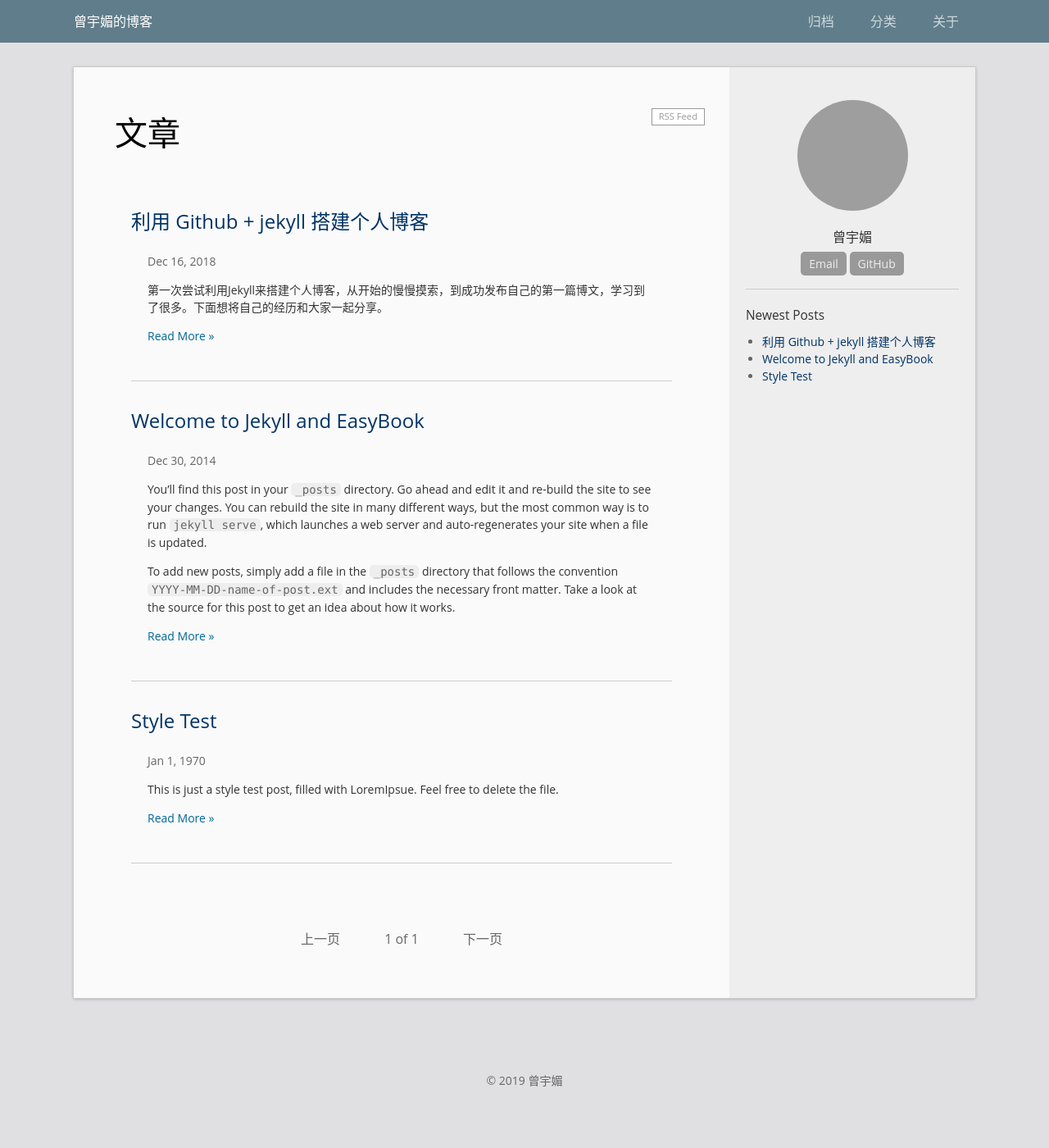
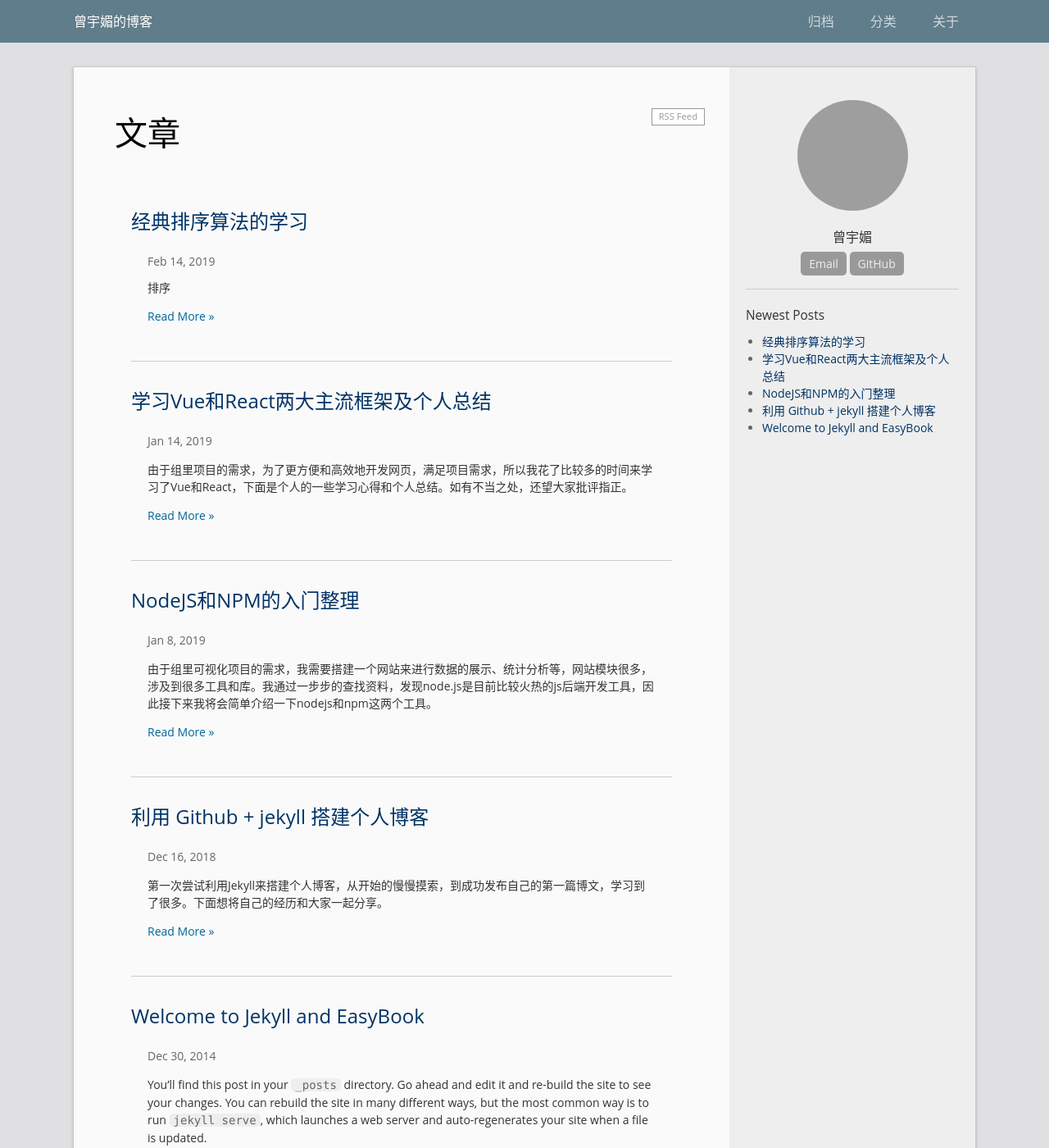
Before and after one commit to zengyumei/zengyumei.github.io, a Jekyll site: the page built from index.html, in a window 1280 px wide and 1400 px high. Shown: the whole window at 82% size. Built offline with Jekyll 4.4.1, drawn with Linux system fonts in a browser that asks for light colours; the list of posts is cut into pages by our own code; some of the changed lines change nothing that is shown; some of the changed text lies outside the part shown; grey boxes are pictures that could not be loaded.

Commit message:
新增了两篇博文

````diff
--- a/_includes/footer.html
+++ b/_includes/footer.html
@@ -1,6 +1,8 @@
 <footer class="footer">
 <div class="wrapper">
 &copy; {{ site.time | date: '%Y' }} {{ site.author }}
+<p>Powered by <a title="Jekyll is a simple, blog-aware, static site generator." href="http://jekyllrb.com/">Jekyll</a> & <a
+        title="EasyBook." href="https://github.com/laobubu/jekyll-theme-EasyBook">EasyBook</a>.</p>
 </div>
 </footer>
 
--- /dev/null
+++ b/_posts/2019-1-14-Compare Vue and React.md
@@ -0,0 +1,131 @@
+---
+layout: post
+title:  学习Vue和React两大主流框架及个人总结
+summary: "学习Vue和React两大主流框架"
+date:   2019-1-14 10:45:13 +0700
+categories: 框架和工具
+tags: '框架和工具'
+author: 曾宇媚
+comment: true
+---
+
+由于组里项目的需求，为了更方便和高效地开发网页，满足项目需求，所以我花了比较多的时间来学习了Vue和React，下面是个人的一些学习心得和个人总结。如有不当之处，还望大家批评指正。
+
+## Vue
+
+>Vue是一套用于构建用户界面的渐进式JavaScript框架。
+
+那什么是渐进式框架呢？</br>
+渐进式框架是指没有强主张，对框架的使用没有强约束关系，可以将 Vue 当做 Jquey 只使用它的页面模板，也可以只使用其数据绑定和组件式开发特性，完全不关注 vuex,vue-router 这样的周边工具，也可以使用 vue 全家桶搭建复杂的单页应用，这种模式便是渐进式开发框架。
+与其它大型框架不同，Vue 被设计为可以自底向上逐层应用。Vue 的核心库只关注视图层，不仅易于上手，还便于与第三方库或既有项目整合。另一方面，当与现代化的工具链以及各种支持类库结合使用时，Vue 也完全能够为复杂的单页应用提供驱动。
+
+相对来说，Vue 更适合零基础入门。因为只要我们通过 script 标签引入任一版本的 Vue.js 源码文件，即可以使用 Vue。Vue最主要的特性是**数据双向绑定**机制及**组件式开发**模式。
+
+### 双向绑定
+双向绑定是指视图变化的时候能够响应到数据属性的更新，而数据属性的更新也能够快速响应到视图的变化。
+
+通过类似下面的操作去实现 MVVM 的双向绑定。
+
+```
+// html文件
+<div id="app">
+
+</div>
+
+// js文件
+var app = new Vue({
+  el: '#app',
+  data: {
+    message: 'Hello World!'
+  }
+})
+```
+以上这段代码已经实现了数据 message 与 DOM的绑定，所有元素都是响应式的，即若 message 改变，那么相应 DOM 中的内容也会随之更新。
+
+数据双向绑定的实现主要依赖于三个功能模块：
+* 观察者Observer: 观察监听数据的变化
+* 订阅者Watcher: 将创建的实例中的data添加维护为订阅者列表，当数值更新变化的时候，通知指令解析器
+* 指令解析器Compiler: 解析DOM中的指令模板，绑定指令监听事件
+
+
+* 数据变化 -----> 视图变化
+    * 当数据变化的时候，会触发观察者的set方法，从而触发发生变化的数据属性对应的Watcher，
+    * Watcher会触发指令解析器，将视图中某一节点node.value替换为新的值
+* 视图变化 -----> 数据变化
+    * 当在输入框输入文字的时候，触发input的监听事件
+    * 将input的node的值赋给绑定订阅者列表中绑定的键值，从而更新数据
+
+### 组件式开发
+>组件系统是 Vue 的另一个重要概念，因为它是一种抽象，允许我们使用小型、独立和通常可复用的组件构建大型应用。几乎任意类型的应用界面都可以抽象为一个组件树。
+
+**那么Vue提供的组件封装和我们自己用原生JS封装组件之间有什么样的优势呢？**
+
+Vue的组件封装：<br/>
+
+
+JS原生组件封装：<br/>
+
+
+二者相比之下，Vue组件的优势就很明显了：<br/>
+* **可读性：**我们可以看到原生语言封装的组件，页面模板的定义、DOM交互、数据请求都混杂在一起，可读性较差，而Vue的组件封装中页面模板、交互逻辑、CSS样式和我们单独写页面是很类似的，可读性较强;<br/>
+* **可扩展性：**Vue的组件能够轻松的在页面模板或者交互逻辑中扩展新的功能，而原生语言封装的组件在扩展过程中则需要考虑会不会牵动其他的组件逻辑，以及对已有逻辑的更改，可扩展性较差；<br/>
+* **可维护性：**Vue注册一个组件之后，组件的更新和渲染都是独立的，因此当我们对其中一个组件进行更改的时候，其他组件不会受到影响
+
+## React
+
+> React是一个采用声明式，高效而且灵活的用来构建用户界面的框架。
+
+React 的目的是让开发者可以快速的构建 JavaScript 大型网络应用，作为一个 JavaScript 库，他的优点之一是允许你在编程的同时也可以思考你的应用架构。React 具有如下几个特点：
+
+**1. JSX**
+React 不是一个渐进式的框架，这意味着开发者在上手之前需要了解它的几个关键概念，其中最具特色的一个方面就是 JSX， JavaScript 的一种语法扩展。用简单的话来说，它允许我们用类 HTML 的语法来声明 React 中的元素，并在实际执行前能够通过 JSX 转换工具转换成纯 JavaScript 代码。比如下面这个语句用 JSX 语法声明了一个标题元素：
+```
+const element = <h1>Hello World!</h1>;
+```
+在 React 中使用 JSX 来描述用户界面。JSX 看起来可能比较像是模版语言，但事实上它完全是在 JavaScript 内部实现的，所以我们可以任意地在JSX中使用 JavaScript 表达式，但是需要注意的是要用大括号将 JSX 中的表达式包裹起来，例如下面的图片标签中使用到的变量：
+```
+const element = (
+  <h1>
+    Hello, {formatName(user)}!
+  </h1>
+);
+```
+**2. 组件 & Props**
+组件可以将UI切分成一些独立的、可复用的部件，这样你就只需专注于构建每一个单独的部件。
+
+组件从概念上看就像是函数，它可以接收任意的输入值（称之为“props”），并返回一个需要在页面上展示的React元素。
+```
+// 函数定义
+function Welcome(props) {
+  return <h1>Hello, {props.name}</h1>;
+}
+```
+该函数是一个有效的React组件，它接收一个单一的“props”对象并返回了一个React元素。我们之所以称这种类型的组件为函数定义组件，是因为从字面上来看，它就是一个JavaScript函数。
+```
+// 类定义组件
+class Welcome extends React.Component {
+  render() {
+    return <h1>Hello, {this.props.name}</h1>;
+  }
+}
+```
+上面两个组件在React中是相同的。
+
+1. 声明式
+React可以非常轻松地创建用户交互界面。为你应用的每一个状态设计简洁的视图，在数据改变时 React 也可以高效地更新渲染界面。
+以声明式编写UI，可以让你的代码更加可靠，且方便调试。
+
+2. 组件化
+创建好拥有各自状态的组件，再由组件构成更加复杂的界面。
+无需再用模版代码，通过使用JavaScript编写的组件你可以更好地传递数据，将应用状态和DOM拆分开来。
+
+## 个人总结
+相比之下，只要我们了解 JavaScript 的基本语法，上面的代码我们都可以轻易看懂，而不像 React 的语法那样在具体实现前我们需要提前去了解到其中涉及的一些关键概念。
+
+## 参考资料
+Vue官方介绍：[https://vuejs.org/](https://vuejs.org/)
+React官方介绍：[https://react.docschina.org/](https://react.docschina.org/)
+
+[jekyll-docs]: http://jekyllrb.com/docs/home
+[jekyll-gh]:   https://github.com/jekyll/jekyll
+[jekyll-talk]: https://talk.jekyllrb.com/
--- /dev/null
+++ b/_posts/2019-1-8-NodeJS+NPM introduction.md
@@ -0,0 +1,149 @@
+---
+layout: post
+title:  NodeJS和NPM的入门整理
+summary: "介绍NodeJS和NPM"
+date:   2019-1-8 14:25:23 +0700
+categories: 框架和工具
+tags: '框架和工具'
+author: 曾宇媚
+comment: true
+---
+
+由于组里可视化项目的需求，我需要搭建一个网站来进行数据的展示、统计分析等，网站模块很多，涉及到很多工具和库。我通过一步步的查找资料，发现node.js是目前比较火热的js后端开发工具，因此接下来我将会简单介绍一下nodejs和npm这两个工具。
+
+
+### NodeJS
+
+Node.js是目前比较火热的技术，简单的说它是运行在服务端的JavaScript，是一个基于Chrome V8 引擎的JavaScript运行时搭建的一个平台。
+
+
+
+#### Node.js安装
+由于Node.js平台是在后端运行JavaScript代码，所以，必须首先在本机安装Node环境。
+
+从[Node.js官网](https://nodejs.org/en/)下载对应平台的安装程序。
+安装完成后，在Windows环境下，打开命令提示符，然后输入**node -v**
+可以看到当前安装的node.js的版本信息。
+
+```
+C:\>node -v
+v10.15.0
+```
+
+在命令提示符输入**node**，此刻你将进入Node.js的交互环境。在交互环境下，你可以输入任意JavaScript语句，并能够直接运行。
+
+#### Node.js的优势
+- 在Node上运行的JavaScript相比其他后端开发语言有何优势？
+- 最大的优势是借助JavaScript天生的事件驱动机制加V8高性能引擎，使编写高性能Web服务轻而易举。
+- 非常快的内置谷歌Chrome的V8 JavaScript引擎，Node.js库代码执行是非常快的。
+- 单线程但高度可扩展 - Node.js使用具有循环事件单线程模型。事件机制有助于服务器在一个非阻塞的方式响应并使得服务器高度可扩展，而不是创建线程限制来处理请求的传统服务器。Node.js使用单线程的程序，但可以提供比传统的服务器(比如Apache HTTP服务器)的请求服务数量要大得多。
+- 没有缓冲 - Node.js的应用从来不使用缓冲任何数据。这些应用只是输出数据在块中。
+
+### NPM
+
+在正式开始Node.js学习之前，我们先认识一下npm。
+
+npm是什么？npm其实是Node.js的包管理工具（package manager）。
+**这个包管理工具有什么作用呢？ **
+
+- 当我们在Node.js上开发时，会用到很多别人写的JavaScript代码。如果我们要使用别人写的某个包，每次都根据名称搜索一下官方网站，下载代码，解压，再使用，非常繁琐。于是一个集中管理的工具应运而生：大家都把自己开发的模块打包后放到npm官网上，如果要使用，直接通过npm安装就可以直接用，不用管代码存在哪，应该从哪下载。
+- 更重要的是，如果我们要使用模块A，而模块A又依赖于模块B，模块B又依赖于模块X和模块Y，npm可以根据依赖关系，把所有依赖的包都下载下来并管理起来。否则，靠我们自己手动管理，肯定既麻烦又容易出错。
+#### npm安装
+
+其实npm已经在Node.js安装的时候顺带装好了。我们在命令提示符或者终端输入 **npm -v**，会输出npm的版本信息。
+```
+C:\>npm -v
+6.4.1
+```
+
+### 创建Node程序
+
+在未安装Node.js之前，我编写的JavaScript代码都是在浏览器中运行的，而当安装了Node环境之后，以后所编写的JavaScript代码就是在Node环境中执行了。
+
+使用文本编辑器来开发Node程序，最大的缺点是效率太低，运行Node程序还需要在命令行单独敲命令。如果还需要调试程序，就更加麻烦了。
+
+所以我们需要一个IDE集成开发环境，让我们能在一个环境里编码、运行、调试，这样就可以大大提升开发效率。
+
+网上很多大牛们推荐了Visual Studio Code。由微软出品，但它不是那个大块头的Visual Studio，它是一个精简版的迷你Visual Studio，并且，Visual Studio Code可以跨平台，在Windows、Mac和Linux中都通用。
+
+在VS Code中，我们可以非常方便地运行JavaScript文件。
+
+VS Code以文件夹作为工程目录（Workspace Dir），所有的JavaScript文件都存放在该目录下。此外，VS Code在工程目录下还需要一个.vscode的配置目录，里面存放里VS Code需要的配置文件。
+
+假设我们在C:\Work\目录下创建了一个hello目录作为工程目录，并编写了一个hello.js文件，则该工程目录的结构如下：
+
+```
+hello/ <-- workspace dir
+|
++- hello.js <-- JavaScript file
+|
++- .vscode/  <-- VS Code config
+   |
+   +- launch.json <-- VS Code config file for JavaScript
+```
+
+在我们创建 Node.js 第一个 "Hello, World!" 应用前，让我们先了解下 Node.js 应用是由哪几部分组成的：
+
+**1. 引入 required 模块**：我们可以使用 require 指令来载入 Node.js 模块，并将实例化的 HTTP 赋值给变量 http。
+```
+var http = require('http');
+```
+
+**2. 创建服务器**：服务器可以监听客户端的请求，类似于 Apache 、Nginx 等 HTTP 服务器。
+使用 http.createServer() 方法创建服务器，并使用 listen 方法绑定 8888 端口。 函数通过 request, response 参数来接收和响应数据。
+
+```
+
+//导入http模块
+var http = require('http');
+
+// 创建http server，并传入回调函数
+var server = http.createServer(function (request, response) {
+
+// 回调函数接收request和response对象,获得HTTP请求的method和url
+console.log(request.method + ': ' + request.url);
+
+// 将HTTP响应200写入response, 同时设置Content-Type: text/html
+response.writeHead(200, {'Content-Type': 'text/html'});
+
+// 将HTTP响应的HTML内容写入response
+response.end('<h1>Hello world!</h1>');
+});
+
+// 让服务器监听8080端口
+server.listen(8080);
+
+//终端打印
+console.log('Server is running at http://127.0.0.1:8080/');
+
+```
+
+**3. 接收请求与响应请求**：服务器很容易创建，客户端可以使用浏览器或终端发送 HTTP 请求，服务器接收请求后返回响应数据。
+
+以上代码我们完成了一个可以工作的 HTTP 服务器。
+使用 node 命令执行以上的代码：
+
+```
+node server.js
+Server running at http://127.0.0.1:8080/
+```
+
+接下来，打开浏览器访问 http://127.0.0.1:8080/，既可以获得对应的网页，得到你所展示的内容。
+
+#### 模块
+
+计算机程序的开发过程中，随着程序代码越写越多，在一个文件里代码就会越来越长，越来越不容易维护。
+
+为了编写可维护的代码，我们把很多函数分组，分别放到不同的文件里，这样，每个文件包含的代码就相对较少，很多编程语言都采用这种组织代码的方式。在Node环境中，一个.js文件就称之为一个模块（module）。
+
+使用模块有什么好处？
+
+- 最大的好处是大大提高了代码的可维护性。其次，编写代码不必从零开始。当一个模块编写完毕，就可以被其他地方引用。我们在编写程序的时候，也经常引用其他模块，包括Node内置的模块和来自第三方的模块。
+- 使用模块还可以避免函数名和变量名冲突。相同名字的函数和变量完全可以分别存在不同的模块中，因此，我们自己在编写模块时，不必考虑名字会与其他模块冲突。
+
+如上面hello world程序中，就引入了http模块，使得它能够在浏览器中运行http服务。
+
+
+[jekyll-docs]: http://jekyllrb.com/docs/home
+[jekyll-gh]:   https://github.com/jekyll/jekyll
+[jekyll-talk]: https://talk.jekyllrb.com/
--- /dev/null
+++ b/_posts/2019-2-14-Sort-algorithm.md
@@ -0,0 +1,262 @@
+---
+layout: post
+title:  经典排序算法的学习
+summary: "经典排序算法的学习"
+date:   2019-2-14 20:15:18 +0700
+categories: 算法
+tags: '算法'
+author: 曾宇媚
+comment: true
+---
+
+## 排序
+最近再次重温了以下六种经典的排序算法，并整理出来和大家一起分享。算法都是基于javascript。
+
+
+### 一、插入排序
+
+> 原理：通过构建有序序列，对于未排序数据，在已排序序列中从后向前扫描，找到相应位置并插入。
+
+1. 步骤：
+* 从第一个元素开始，该元素可以认为已经被排序；
+* 取出下一个元素，在已经排序的元素序列中从后向前扫描；
+* 如果该元素（已排序）大于新元素，将该元素移到下一位置；
+* 重复步骤3，直到找到已排序的元素小于或者等于新元素的位置，并将新元素插入到该位置；
+* 重复上面的操作，直到排序完成。
+
+2. 实现
+
+```
+function insertionSort(arr) {
+    var len = arr.length;
+    var preIndex, current;
+    for (var i=1; i<len; i++) {
+        preIndex = i - 1;
+        current = arr[i];
+        while (preIndex >= 0 && arr[preIndex] > current) {
+            arr[preIndex + 1] = arr[preIndex];
+            preIndex--;
+        }
+        arr[preIndex + 1] = current;
+    }
+    return arr;
+
+```
+
+
+### 二、选择排序
+
+> 原理：首先在待排序列中找到最小/大的元素，并存放到已排序序列的起始位置，然后，再从剩余未排序元素中继续寻找最小/大的元素，然后放到已排序序列的末尾。
+
+1. 步骤：
+* 在待排序列中找到最小/大的元素，并存放到已排序序列的起始位置；
+* 再从剩余未排序元素中继续寻找最小/大的元素，然后放到已排序序列的末尾；
+* 重复上面的操作，直到排序完成。
+
+2. 实现
+
+```
+function selectionSort(arr) {
+    var len = arr.length;
+    var minIndex, temp;
+    for (var i=0; i<len-1; i++) {
+        minIndex = i;
+        for (var j=i+1; j<len; j++) {
+            if (arr[j] < arr[minIndex]) {     // 寻找最小值
+                minIndex = j;                 // 保存最小值的索引
+            }
+        }
+        temp = arr[i];
+        arr[i] = arr[minIndex];
+        arr[minIndex] = temp;
+    }
+    return arr;
+}
+```
+
+
+### 三、冒泡排序
+
+> 原理：冒泡排序的原理很简单，它重复地走过要排序的数列，一次比较相邻的两个元素，如果它们的顺序错误就把它们交换过来。
+
+1. 步骤：
+* 从待排序列第一位开始比较相邻的两个元素，如果前面的比后面的大，就进行交换；
+* 对相邻的每一对元素作同样的工作，一直到结尾的最后一对，这时最后一个元素就是整个待排序列的最大值；
+* 重复上面的操作，直到排序完成。
+
+2. 实现
+
+```
+function bubbleSort(arr) {
+    var len = arr.length;
+    for (var i=0; i<len-1; i++) {
+        for (var j = 0; j<len-1; j++) {
+            if (arr[j] > arr[j+1]) {   // 相邻两元素比较
+                var temp = arr[j+1];   // 前者比后者大，交换顺序
+                arr[j+1] = arr[j];
+                arr[j] = temp;
+            }
+        }
+    }
+    return arr;
+}
+```
+
+
+### 四、快速排序
+
+> 原理：通过一趟排序将待排记录分隔成独立的两部分，其中一部分记录的关键字均比另一部分的关键字小，则可分别对这两部分记录继续进行排序，以达到整个序列有序。
+
+1. 步骤：
+* 从待排序列中挑出一个元素作为基准数；
+* 分区：重新排序数列，所有比基准值小的元素放在基准左边，所有比基准值大的元素放在基准的右边；
+* 再对左右区间重复第二步，直到各区间只有一个数。
+
+2. 实现
+
+```
+function quickSort(arr){
+	var len = arr.length;
+    if (len <= 1) {
+        return arr;
+    }
+    var left = [], right=[];
+    var index = Math.floor(len/2);
+    var num = arr.splice(index,1);
+    for (var i=0; i<len; i++) {
+        if (arr[i]<num) {
+            left.push(arr[i]);
+        }else{
+            right.push(arr[i]);
+        }
+    }
+    return quickSort(left).concat(num,quickSort(right))
+}
+```
+
+
+### 五、归并排序
+
+> 原理：将已有序的子序列合并，得到完全有序的序列；即先使每个子序列有序，再使子序列段间有序。
+
+1. 步骤：
+* 把长度为n的输入序列分成两个长度为n/2的子序列；
+* 对这两个子序列分别采用归并排序；
+* 将两个排序好的子序列合并成一个最终的排序序列。
+
+2. 实现
+
+```
+function mergeSort(arr) {  // 采用自上而下的递归方法
+    var len = arr.length;
+    if (len < 2) {
+        return arr;
+    }
+    var middle = Math.floor(len/2),
+        left = arr.slice(0, middle),
+        right = arr.slice(middle);
+    return merge(mergeSort(left), mergeSort(right));
+}
+
+function merge(left, right) {
+    var result = [];
+
+    while (left.length>0 && right.length>0) {
+        if (left[0] <= right[0]) {
+            result.push(left.shift());
+        } else {
+            result.push(right.shift());
+        }
+    }
+
+    while (left.length)
+        result.push(left.shift());
+
+    while (right.length)
+        result.push(right.shift());
+
+    return result;
+}
+```
+
+
+### 六、堆排序
+
+> 原理：采用二叉堆的数据结构来实现的。二叉堆是一个近似完全二叉树，子结点的键值或索引总是小于（或者大于）它的父节点。
+
+1. 步骤：
+* 将初始待排序列构建成一个大顶堆，此堆为初始的无序区；
+* 将堆顶元素R[1]与最后一个元素R[n]交换，此时得到新的无序区(R1,R2,……Rn-1)和新的有序区(Rn)；
+* 由于交换后新的堆顶R[1]可能违反堆的性质，因此需要对当前无序区(R1,R2,……Rn-1)调整为新堆；
+* 然后再次将R[1]与无序区最后一个元素交换，得到新的无序区(R1,R2….Rn-2)和新的有序区(Rn-1,Rn)；
+* 不断重复此过程直到有序区的元素个数为n-1，排序完成。
+
+2. 实现
+
+```
+// 建立大顶堆
+function buildMaxHeap(arr) {
+    len = arr.length;
+    for (var i = Math.floor(len/2); i >= 0; i--) {
+        adjustHeap(arr, i);
+    }
+}
+
+// 堆调整
+function adjustHeap(arr, i) {
+    var left = 2 * i + 1,
+        right = 2 * i + 2,
+        largest = i;
+
+    if (left < len && arr[left] > arr[largest]) {
+        largest = left;
+    }
+
+    if (right < len && arr[right] > arr[largest]) {
+        largest = right;
+    }
+
+    if (largest != i) {
+        swap(arr, i, largest);
+        adjustHeap(arr, largest);
+    }
+}
+
+//交换顺序
+function swap(arr, i, j) {
+    var temp = arr[i];
+    arr[i] = arr[j];
+    arr[j] = temp;
+}
+
+//堆排序
+function heapSort(arr) {
+    buildMaxHeap(arr);
+
+    for (var i = arr.length - 1; i > 0; i--) {
+        swap(arr, 0, i);
+        len--;
+        adjustHeap(arr, 0);
+    }
+    return arr;
+}
+```
+
+## 小结
+
+### 算法复杂度
+
+下面是以上六种经典排序算法的复杂度比较：
+<img style="width: 600px;text-align:center；" src="/images/posts/Sort.jpg">
+
+### 应用场景
+
+* 当数据量较小的时候，可以选用插入排序或者简单选择排序；
+* 当数据基本有序的时候，可以选用直接插入、冒泡或快速排序；
+* 当数据规模较大，可以采用归并排序、堆排序或者快速排序。
+
+
+
+[jekyll-docs]: http://jekyllrb.com/docs/home
+[jekyll-gh]:   https://github.com/jekyll/jekyll
+[jekyll-talk]: https://talk.jekyllrb.com/
````
Also changed, not shown: images/posts/Sort.jpg (added), images/posts/allSort.png (added).
